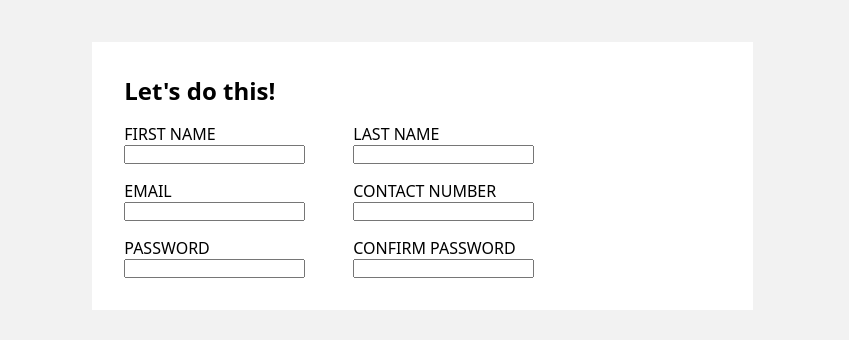
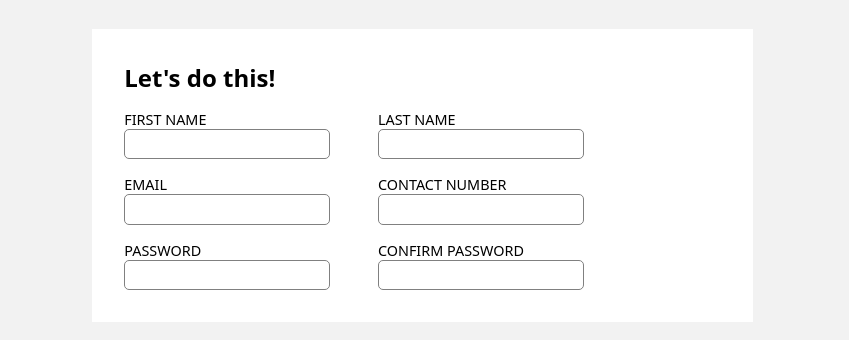
Before and after one commit to KubangPawis/odin-sign-up, a plain HTML site: page index.html in a window 1280 px wide. Shown: the part 347-687 px from the top of the page, 431-1280 px from the left. Drawn offline with nearby package versions, Linux system fonts and the light colour scheme.

Commit message:
feat: add basic form styling

```diff
--- a/style.css
+++ b/style.css
@@ -17,6 +17,17 @@ body {
 body {
     font-family: system-ui, sans-serif;
     display: flex;
+}
+
+label {
+    font-weight: 500;
+    font-size: 0.9rem;
+}
+
+input {
+    border: 1px solid gray;
+    border-radius: 5px;
+    padding: 0.5em 1em;
 }
 
 main#sign-up-content {
@@ -84,7 +95,3 @@ aside#sign-up-banner {
 .form-control > * {
     display: block;
 }
-
-.form-control > label {
-    font-size:
-}
```
